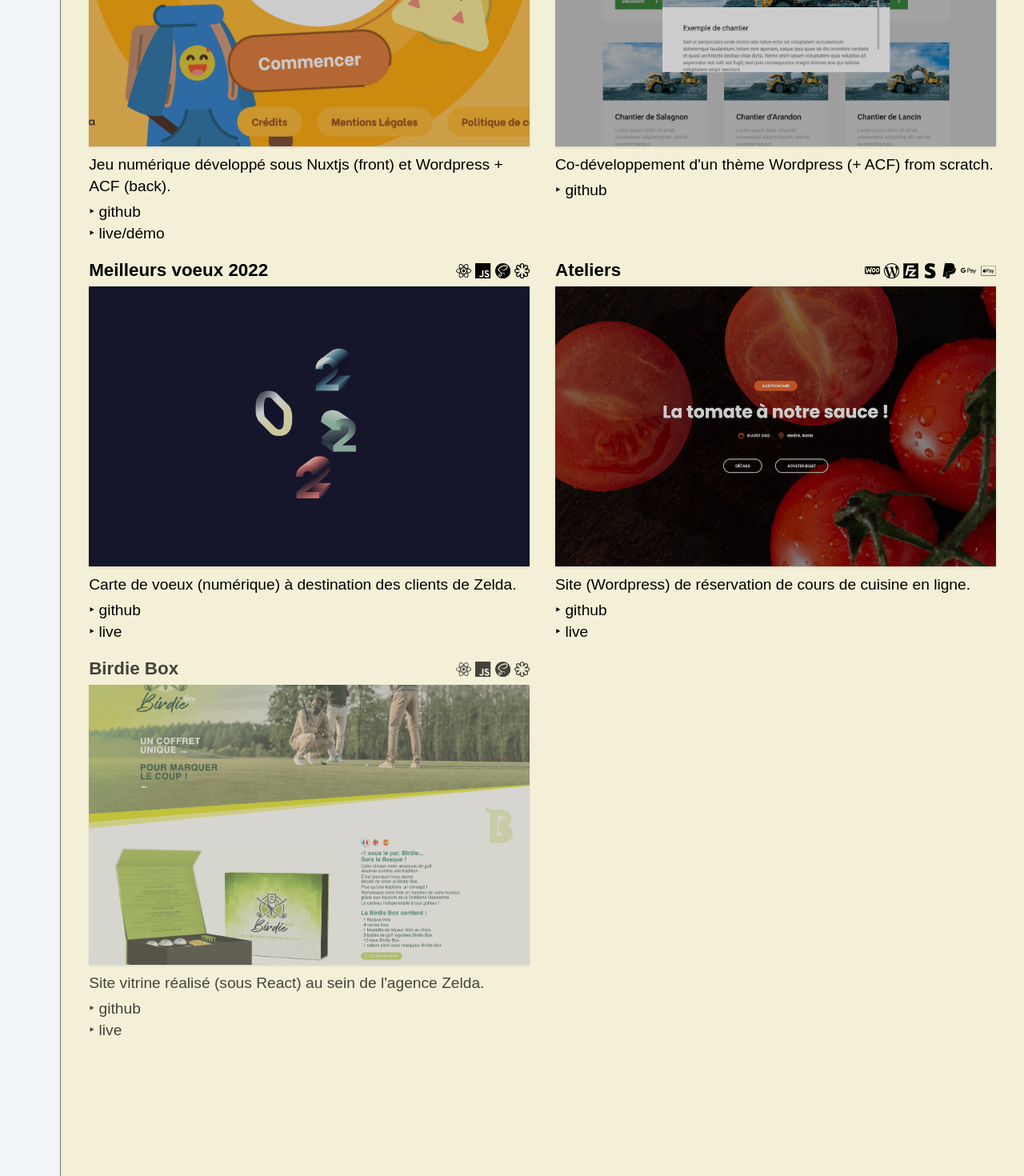
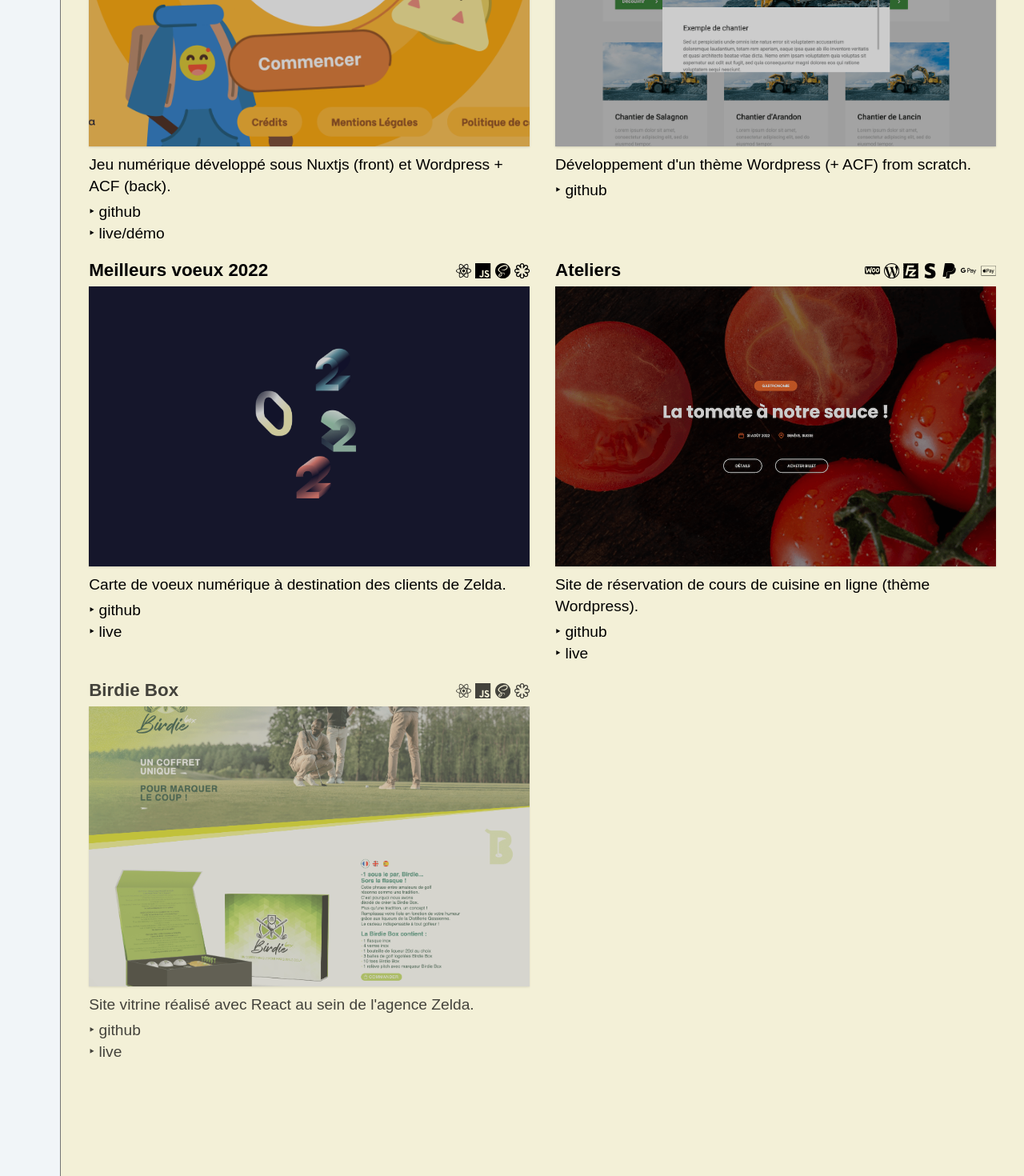
Before and after one commit to idrissdiakite/portfolio-react, a React (Create React App) app: page /projets in a window 1280 px wide. Shown: the part 357-1827 px from the top of the page at 80% size. Built offline with nearby package versions, Linux system fonts and the light colour scheme; a web font is replaced by a local one.

Commit message:
🎨 [PROJECTS] Updated descriptions

```diff
--- a/src/components/Projects/cards.js
+++ b/src/components/Projects/cards.js
@@ -122,7 +122,7 @@ const projects = [
     ),
     img: <img src={paillet} alt="Paillet" class="img" loading="lazy" />,
     description: (
-      <p>Co-développement d'un thème Wordpress (+ ACF) from scratch.</p>
+      <p>Développement d'un thème Wordpress (+ ACF) from scratch.</p>
     ),
     links: (
       <p>
@@ -157,7 +157,7 @@ const projects = [
     ),
     img: <img src={zeldaNY} alt="birdie box" class="img" loading="lazy" />,
     description: (
-      <p>Carte de voeux (numérique) à destination des clients de Zelda.</p>
+      <p>Carte de voeux numérique à destination des clients de Zelda.</p>
     ),
     links: (
       <p>
@@ -205,7 +205,7 @@ const projects = [
     ),
     img: <img src={ateliers} alt="birdie box" class="img" loading="lazy" />,
     description: (
-      <p>Site (Wordpress) de réservation de cours de cuisine en ligne.</p>
+      <p>Site de réservation de cours de cuisine en ligne (thème Wordpress).</p>
     ),
     links: (
       <p>
@@ -244,7 +244,7 @@ const projects = [
     ),
     img: <img src={birdiebox} alt="birdie box" class="img" loading="lazy" />,
     description: (
-      <p>Site vitrine réalisé (sous React) au sein de l'agence Zelda.</p>
+      <p>Site vitrine réalisé avec React au sein de l'agence Zelda.</p>
     ),
     links: (
       <p>
@@ -328,8 +328,7 @@ const projects = [
     img: <img src={ilttcom} alt="ilttcom react" class="img" loading="lazy" />,
     description: (
       <p>
-        Application musicale réalisée avec React, Airtable (base de donnée) et
-        Scss.
+        Application musicale réalisée avec React et Airtable (base de donnée).
       </p>
     ),
     links: (
@@ -372,8 +371,7 @@ const projects = [
     ),
     description: (
       <p>
-        Site de vente d'oeuvres d'art entièrement mis en forme à l'aide du
-        framework Tailwind.
+        Site de vente d'oeuvres d'art mis en forme à l'aide de Tailwind.
       </p>
     ),
     links: (
```
